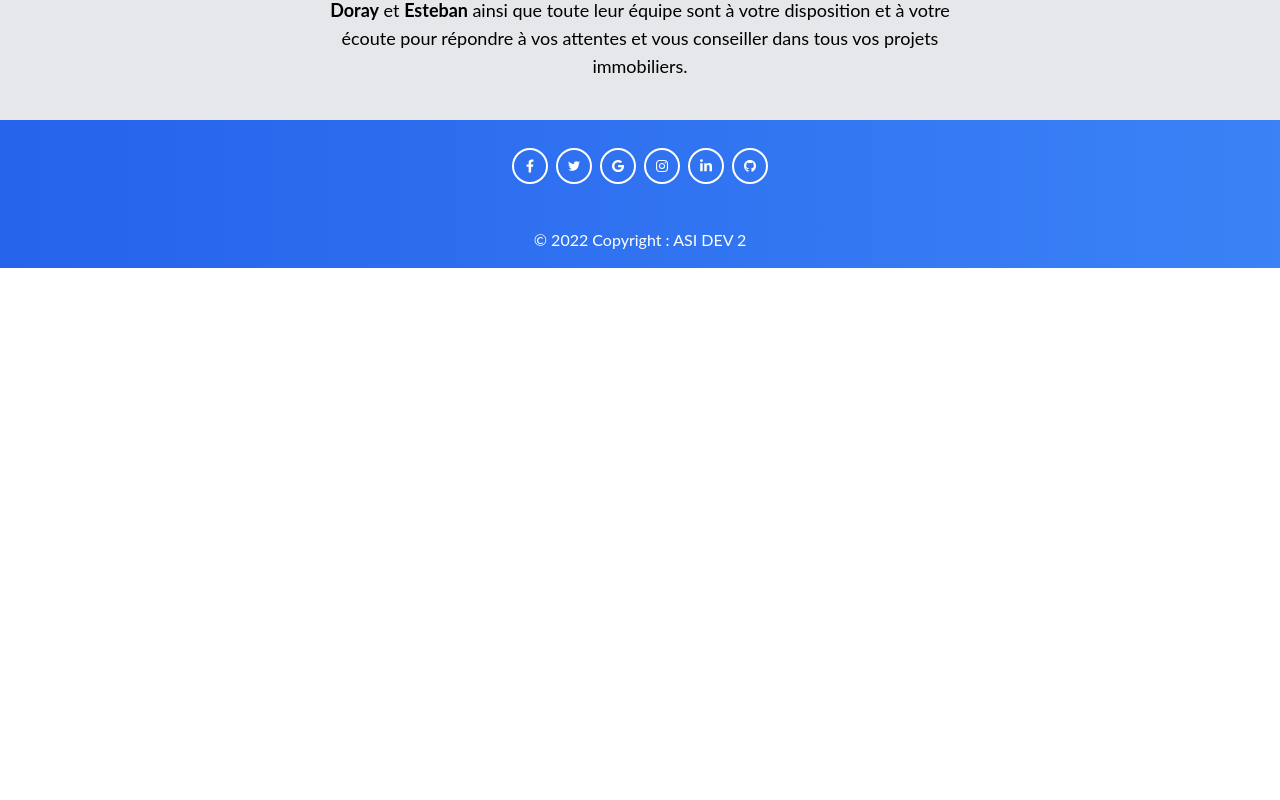
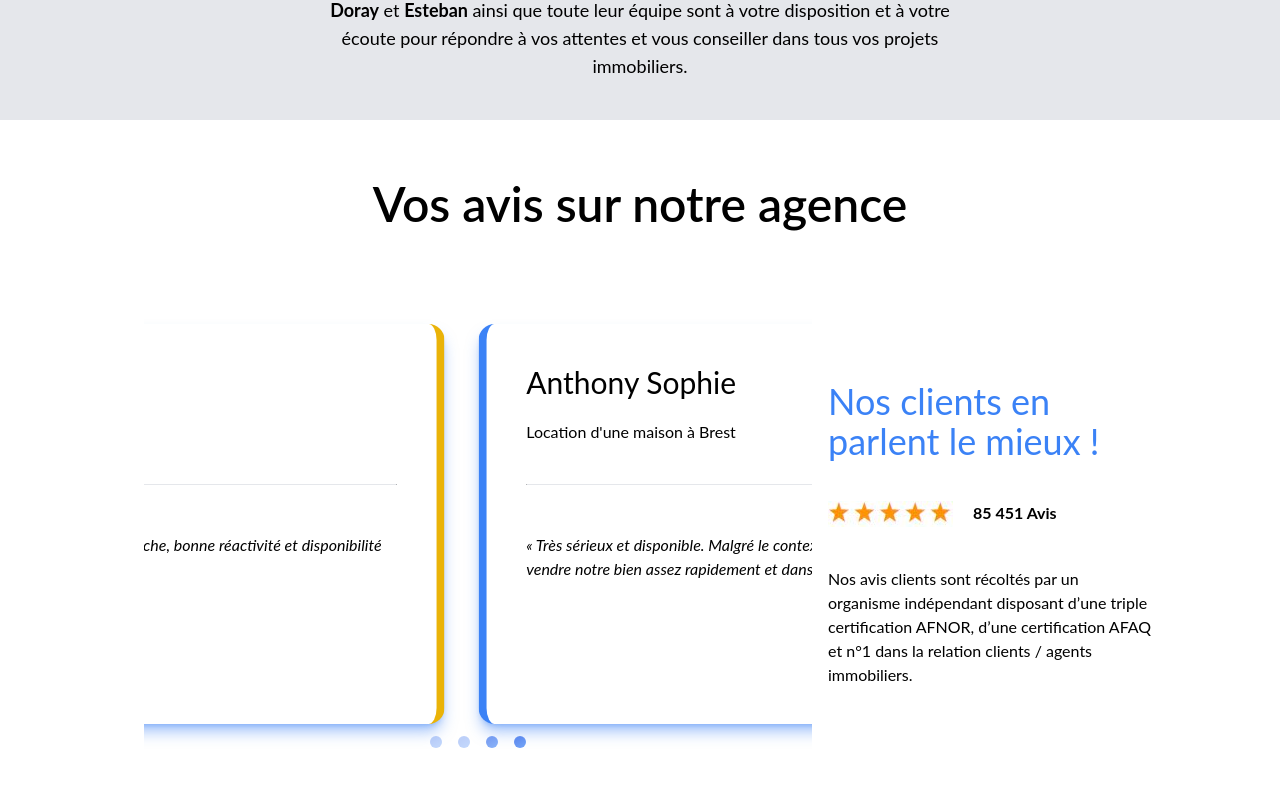
Before and after one commit to dorayy/API_AGENCE, a React (Create React App) app in the folder front/: page / in a window 1280 px wide. Shown: the part 2060-2860 px from the top of the page. Before the commit the page ends 2328 px from the top, so only its background shows below. Built offline with nearby package versions, Linux system fonts and the light colour scheme; no server answers.

Commit message:
section-avis

```diff
--- /dev/null
+++ b/front/src/components/Avis/index.jsx
@@ -0,0 +1,92 @@
+import React from "react";
+import { useNavigate } from "react-router-dom";
+import "react-responsive-carousel/lib/styles/carousel.min.css";
+import { Carousel } from "react-responsive-carousel";
+
+const Index = () => {
+  const navigate = useNavigate();
+  return (
+    <>
+      <Carousel
+        autoPlay
+        infiniteLoop
+        stopOnHover
+        showStatus={false}
+        interval={2000}
+        className="w-700 p-4 mt-5 flex flex-col justify-center items-center"
+      >
+        <div className="m-auto mt-10 mb-10 flex justify-center align-center w-95 h-400">
+          <div className="w-full bg-white rounded-2xl shadow-lg shadow-blue-500/50 border-l-8 border-l-blue-500 border-r-8 border-r-yellow-500">
+            <div className="w-full h-400 flex flex-col justify-start items-start p-10">
+              <h6 className="text-3xl text-left first-letter:uppercase">
+                Arthur Dejoie
+              </h6>
+              <p className="mt-5">Achat d'un appartement à Marseille</p>
+              <hr className="mt-10 mb-2 h-px w-full bg-black" />
+              <p>
+                <blockquote className="text-left italic mt-10">
+                  « Très sérieux, je recommande pour vos recherches de locations
+                  d’appartements. »
+                </blockquote>
+              </p>
+            </div>
+          </div>
+        </div>
+        <div className="m-auto mt-10 mb-10 flex justify-center align-center w-95 h-400">
+          <div className="w-full bg-white rounded-2xl shadow-lg shadow-blue-500/50 border-l-8 border-l-blue-500 border-r-8 border-r-yellow-500">
+            <div className="w-full h-400 flex flex-col justify-start items-start p-10">
+              <h6 className="text-3xl text-left first-letter:uppercase">
+                Mélissa Lastreet
+              </h6>
+              <p className="mt-5">Achat d'une maison à Guyancourt</p>
+              <hr className="mt-10 mb-2 h-px w-full bg-black" />
+              <p>
+                <blockquote className="text-left italic mt-10">
+                  « Une équipe engagée avec un suivi sans faille. Je suis
+                  contente de leur avoir confié mon bien. »
+                </blockquote>
+              </p>
+            </div>
+          </div>
+        </div>
+        <div className="m-auto mt-10 mb-10 flex justify-center align-center w-95 h-400 ">
+          <div className="w-full bg-white rounded-2xl shadow-lg shadow-blue-500/50 border-l-8 border-l-blue-500 border-r-8 border-r-yellow-500">
+            <div className="w-full h-400 flex flex-col justify-start items-start p-10">
+              <h6 className="text-3xl text-left first-letter:uppercase">
+                François Lamaison
+              </h6>
+              <p className="mt-5">Location d'un appartement à Paris</p>
+              <hr className="mt-10 mb-2 h-px w-full bg-black" />
+              <p>
+                <blockquote className="text-left italic mt-10">
+                  « Accompagnement sérieux dans ma recherche, bonne réactivité
+                  et disponibilité Je suis très satisfait »
+                </blockquote>
+              </p>
+            </div>
+          </div>
+        </div>
+        <div className="m-auto mt-10 mb-10 flex justify-center align-center w-95 h-400 ">
+          <div className="w-full bg-white rounded-2xl shadow-lg shadow-blue-500/50 border-l-8 border-l-blue-500 border-r-8 border-r-yellow-500">
+            <div className="w-full h-400 flex flex-col justify-start items-start p-10">
+              <h6 className="text-3xl text-left first-letter:uppercase">
+                Anthony Sophie
+              </h6>
+              <p className="mt-5">Location d'une maison à Brest</p>
+              <hr className="mt-10 mb-2 h-px w-full bg-black" />
+              <p>
+                <blockquote className="text-left italic mt-10">
+                  « Très sérieux et disponible. Malgré le contexte sanitaire,
+                  nous avons réussi à vendre notre bien assez rapidement et dans
+                  de bonnes conditions. »
+                </blockquote>
+              </p>
+            </div>
+          </div>
+        </div>
+      </Carousel>
+    </>
+  );
+};
+
+export default Index;
--- a/front/src/pages/Home/index.jsx
+++ b/front/src/pages/Home/index.jsx
@@ -5,12 +5,14 @@ import { useNavigate } from "react-router-dom";
 
 import Filter from "@components/Filter";
 import Carousel from "@components/Carousel";
+import Avis from "@components/Avis";
 import Footer from "@components/Footer";
 
 import HomeBanner from "@assets/images/main.png";
 import Character from "@assets/images/character.png";
 import Ellipse from "@assets/images/Ellipse.svg";
 import Ellipse2 from "@assets/images/Ellipse2.svg";
+import AvisImg from "@assets/images/avis.JPG";
 
 import AnnonceService from "@services/AnnonceService";
 
@@ -112,6 +114,27 @@ const Home = () => {
           immobiliers.
         </p>
       </div>
+      <div className="w-full flex flex-col justify-center items-center pt-10">
+        <h3 className="text-center text-5xl font-semibold mt-5 mb-5">
+          Vos avis sur notre agence
+        </h3>
+        <div className="w-4/5 flex justify-between items-center">
+          <Avis />
+          <div className="w-1/2 flex flex-col justify-between items-start">
+            <h4 className="text-4xl text-blue-500">
+              Nos clients en parlent le mieux !
+            </h4>
+            <p className="flex font-bold mt-10">
+              <img src={AvisImg} alt="" className="mr-5" /> 85 451 Avis
+            </p>
+            <p className="mt-10">
+              Nos avis clients sont récoltés par un organisme indépendant
+              disposant d’une triple certification AFNOR, d’une certification
+              AFAQ et n°1 dans la relation clients / agents immobiliers.
+            </p>
+          </div>
+        </div>
+      </div>
       <Footer />
     </>
   );
--- a/front/tailwind.config.js
+++ b/front/tailwind.config.js
@@ -6,6 +6,7 @@ module.exports = {
         32: "32%",
         95: "95%",
         500: "500px",
+        700: "700px",
         900: "900px",
         48: "48%",
       },
```
Also changed, not shown: front/src/assets/images/avis.JPG (added).
